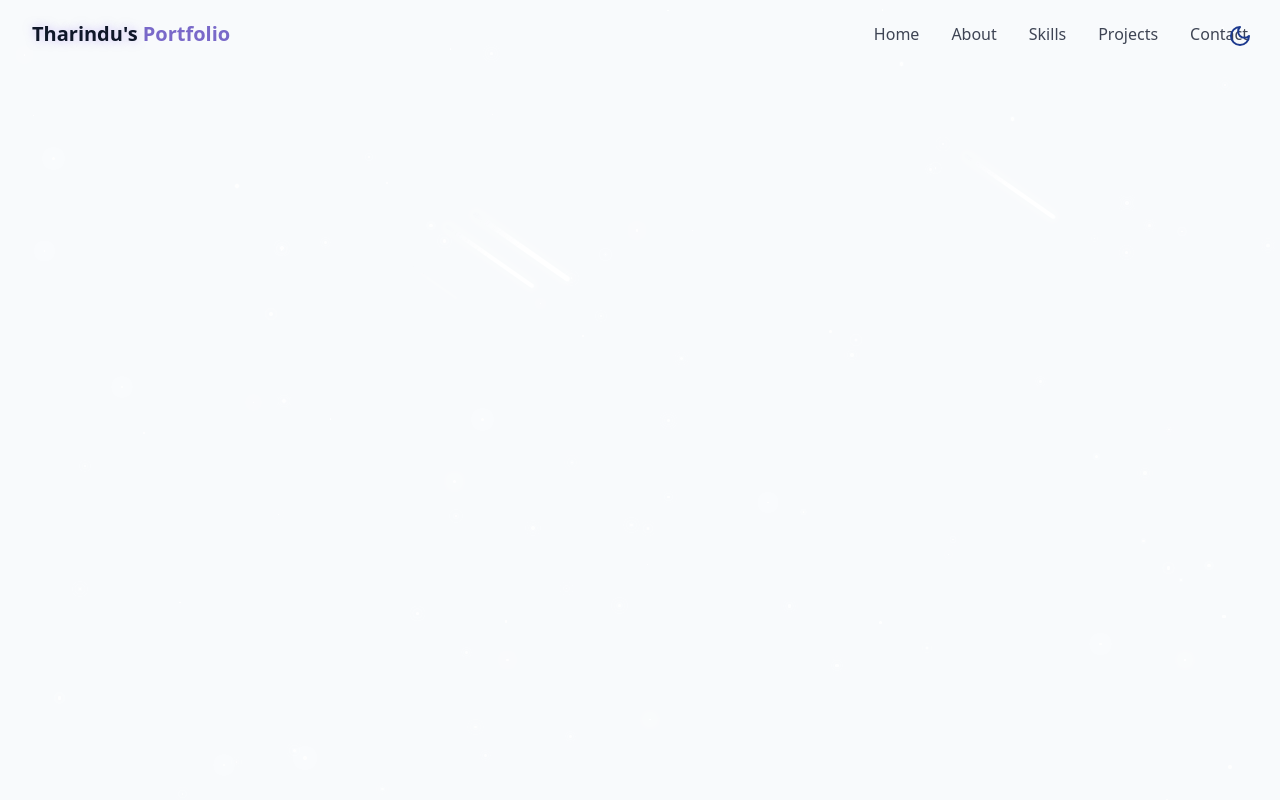
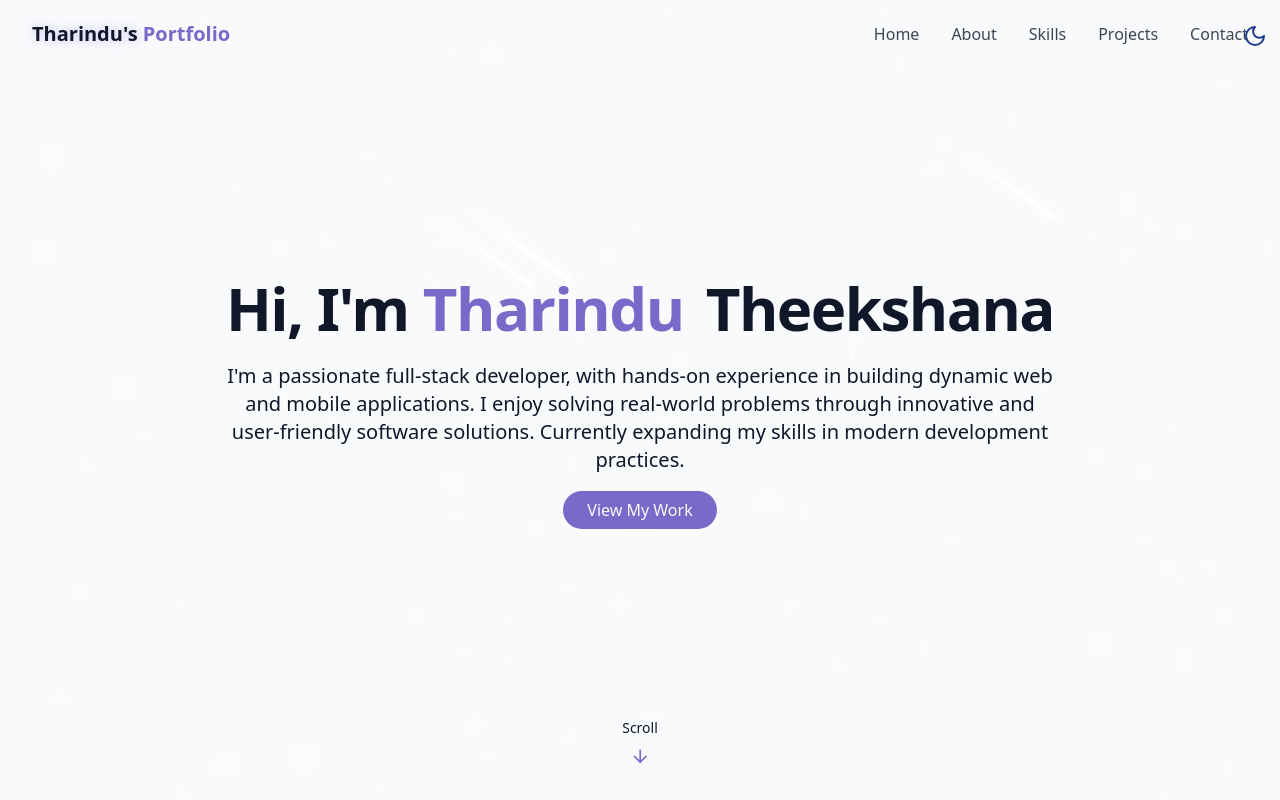
Before and after one commit to Tharindu-Theekshana/Tharindu-Portfolio, a React (Vite) app: page / in a window 1280 px wide. Built offline with nearby package versions, Linux system fonts and the light colour scheme.

Commit message:
created hero section

```diff
--- /dev/null
+++ b/src/components/AboutMe.jsx
@@ -0,0 +1,9 @@
+import React from 'react'
+
+export default function AboutMe() {
+  return (
+    <section id='about'>
+
+    </section>
+  )
+}
--- /dev/null
+++ b/src/components/HeroSection.jsx
@@ -0,0 +1,34 @@
+import { ArrowDown } from 'lucide-react'
+import React from 'react'
+
+export default function HeroSection() {
+  return (
+    <section id='hero' className='relative min-h-screen flex flex-col items-center justify-center px-4'>
+        <div className='container max-w-4xl mx-auto text-center z-10'>
+            <div className='space-y-6'>
+                <h1 className='text-4xl md:text-6xl font-bold tracking-tight'>
+                    <span className='opacity-0 animate-fade-in'>Hi, I'm</span>
+                    <span className='text-primary opacity-0 animate-fade-in-delay-1'>{" "}Tharindu</span>
+                    <span className='text-gradient ml-2 opacity-0 animate-fade-in-delay-2'>{" "}Theekshana</span>
+                </h1>
+                <p className='text-lg md:text-xl text-muted-foreground max-2-2xl mx-auto opacity-0 animate-fade-in-delay-3'>
+                I'm a passionate full-stack developer,
+                with hands-on experience in building dynamic web and mobile applications.
+                 I enjoy solving real-world problems through innovative and user-friendly software solutions.
+                 Currently expanding my skills in modern development practices.
+                </p>
+                <div className='opacity-0 animate-fade-in-delay-4'>
+                  <a href="#projects" className='cosmic-button hover:bg-purple-900'>
+                    View My Work
+                  </a>
+                </div>
+            </div>
+        </div>
+        <div className='absolute bottom-8 transform left-1/2 -translate-x-1/2 flex flex-col items-center animate-bounce'>
+            <span className='text-sm text-muted-foreground mb-2'>Scroll</span>
+            <ArrowDown className='h-5 w-5 text-primary'/>
+        </div>
+
+    </section>
+  )
+}
--- a/src/components/Navbar.jsx
+++ b/src/components/Navbar.jsx
@@ -46,7 +46,7 @@
         </div>
         <button
           onClick={() => setIsMenuOpen((prev) => !prev)}
-          className="md:hidden p-2 text-foreground z-50"
+          className="md:hidden p-2 text-foreground z-50 mt-[-4px]"
           aria-label={isMenuOpen ? "Close Menu" : "Open Menu"}
         >
           {isMenuOpen ? <X size={24} /> : <Menu size={24} />}{" "}
--- a/src/components/ThemeToggle.jsx
+++ b/src/components/ThemeToggle.jsx
@@ -30,6 +30,6 @@
     }
 
   return <button onClick={toggleTheme} className={cn(
-    "fixed max-sm:hidden top-5 right-5 z-50 p-2 rounded-full transition-colors duration-300 mt-[-4px]",
+    "fixed  top-5 right-5 z-50 p-2 rounded-full transition-colors duration-300 mt-[-4px] mr-[-15px]",
     "focus:outline-hidden")}>{isDarkMode ? <Sun className='h-6 w-6 text-yellow-300'/> : <Moon className='h-6 w-6 text-blue-900'/> }</button>
 }
--- a/src/pages/Home.jsx
+++ b/src/pages/Home.jsx
@@ -2,6 +2,8 @@
 import ThemeToggle from '../components/ThemeToggle'
 import { StarBackground } from '../components/StarBackground'
 import Navbar from '../components/Navbar'
+import HeroSection from '../components/HeroSection'
+import AboutMe from '../components/AboutMe'
 
 
 export default function Home() {
@@ -12,6 +14,11 @@
       <StarBackground/>
       <Navbar/>
 
+      <main>
+        <HeroSection/>
+        <AboutMe/>
+      </main>
+
     </div>
   )
 }
```
